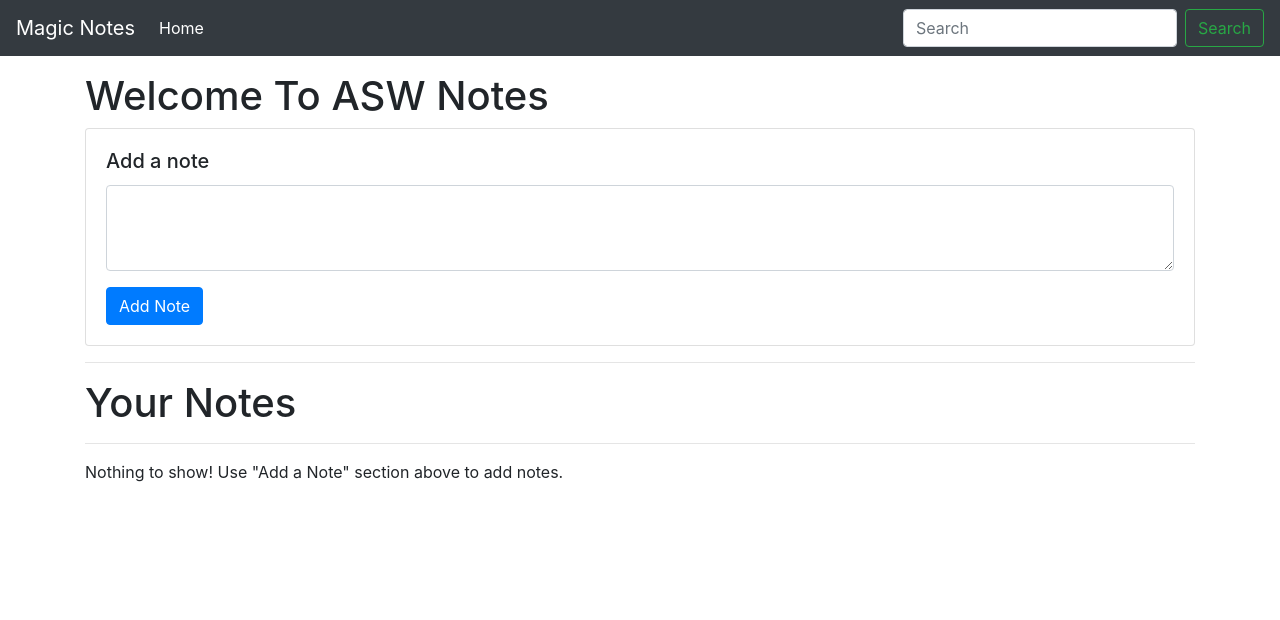
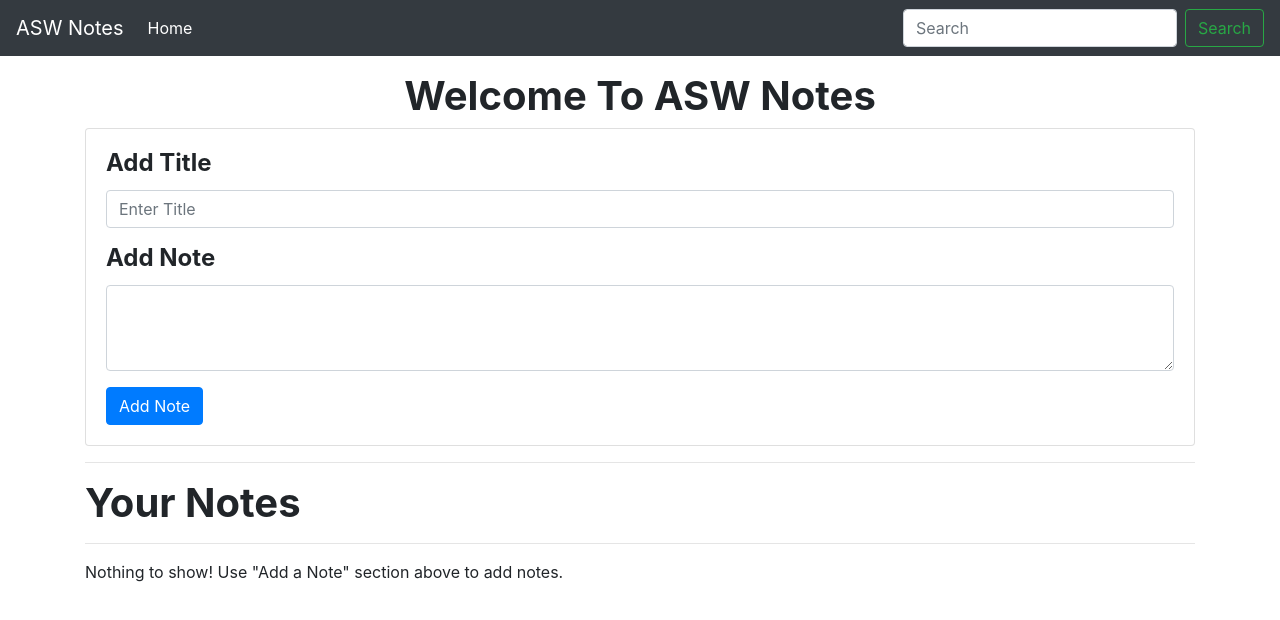
Before and after one commit to ashwinwaikar/JavaScript-Projects-and-Tasks, a plain HTML site: page Project1/index.html in a window 1280 px wide. Drawn offline with nearby package versions, Linux system fonts and the light colour scheme.

Commit message:
Added feature to enter and show title

```diff
--- a/Project1/index.html
+++ b/Project1/index.html
@@ -1,5 +1,7 @@
 <!DOCTYPE html>
 <html lang="en">
+
+</html>
 
 <head>
     <meta charset="UTF-8">
@@ -13,7 +15,7 @@
 <body>
 
     <nav class="navbar navbar-expand-lg navbar-dark bg-dark">
-        <a class="navbar-brand" href="#">Magic Notes</a>
+        <a class="navbar-brand" href="#">ASW Notes</a>
         <button class="navbar-toggler" type="button" data-toggle="collapse" data-target="#navbarSupportedContent"
             aria-controls="navbarSupportedContent" aria-expanded="false" aria-label="Toggle navigation">
             <span class="navbar-toggler-icon"></span>
@@ -24,7 +26,6 @@
                 <li class="nav-item active">
                     <a class="nav-link" href="#">Home <span class="sr-only">(current)</span></a>
                 </li>
-
             </ul>
             <form class="form-inline my-2 my-lg-0">
                 <input class="form-control mr-sm-2" id="searchTxt" type="search" placeholder="Search"
@@ -36,10 +37,15 @@
 
 
     <div class="container my-3">
-        <h1>Welcome To ASW Notes</h1>
+        <h1 align="center"><b>Welcome To ASW Notes</b></h1>
         <div class="card">
             <div class="card-body">
-                <h5 class="card-title">Add a note</h5>
+                <div class="form-group">
+                    <h4 class="card-title"><b>Add Title</b></h4>
+                    <input type=" text" class="form-control" id="addTitle" aria-describedby="title"
+                        placeholder="Enter Title">
+                </div>
+                <h4 class="card-title"><b>Add Note</b></h4>
                 <div class="form-group">
                     <textarea class="form-control" id="addTxt" rows="3"></textarea>
                 </div>
@@ -47,11 +53,10 @@
             </div>
         </div>
         <hr>
-        <h1>Your Notes</h1>
+        <h1><b>Your Notes</b></h1>
         <hr>
         <div id="notes" class="row container-fluid"> </div>
     </div>
-
 
 
 
```
